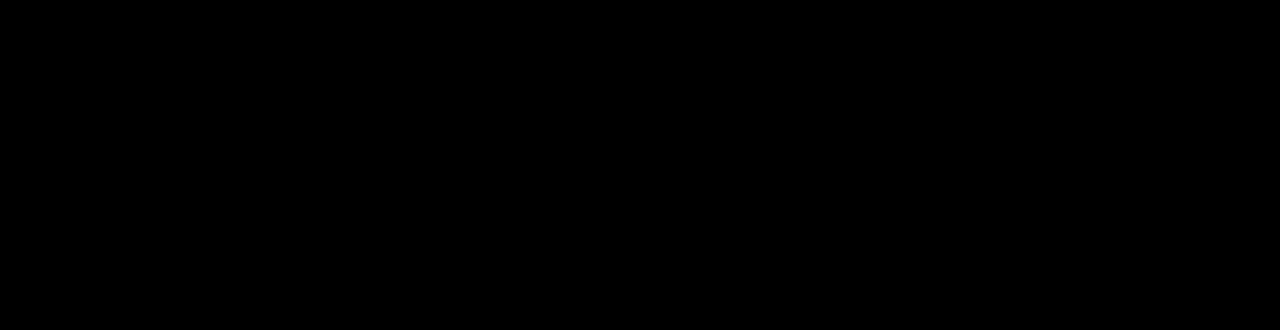
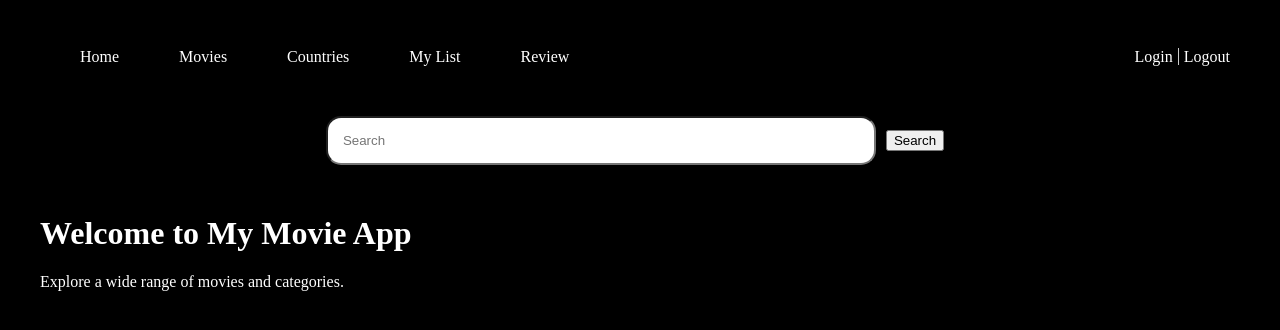
Before and after one commit to SasimaP/Movie-Review-not-complete, a React (Vite) app in the folder mv_frontend/: page /homepage in a window 1280 px wide. Before the commit this address had no page. Shown: the top 330 px of the page. Built offline with nearby package versions, Linux system fonts and the light colour scheme.

Commit message:
finish navbar and search bar

```diff
--- a/mv_frontend/package.json
+++ b/mv_frontend/package.json
@@ -10,6 +10,7 @@
     "preview": "vite preview"
   },
   "dependencies": {
+    "bootstrap": "^5.2.3",
     "react": "^18.2.0",
     "react-dom": "^18.2.0",
     "react-router": "^6.22.3",
--- a/mv_frontend/src/App.jsx
+++ b/mv_frontend/src/App.jsx
@@ -1,12 +1,15 @@
 import React from 'react';
 import { BrowserRouter, Route, Routes } from 'react-router-dom';
+import Homepage from './pages/Homepage';
 import Signup from './pages/Signup';
 import Login from './pages/Login';
 import './App.css'
+import Navbar from './components/navbar';
 
 const App = () => (
   <BrowserRouter>
     <Routes>
+      <Route path="homepage" element={<Homepage />} />
       <Route path="signup" element={<Signup />} />
       <Route path="login" element={<Login />} />
     </Routes>
--- /dev/null
+++ b/mv_frontend/src/components/navbar.css
@@ -0,0 +1,41 @@
+.navbar-nav {
+    display: flex;
+    justify-content: space-between;
+    list-style-type: none;
+  }
+
+  .nav-group-left {
+    display: flex;
+    gap: 50px;
+  }
+
+  .nav-group-right {
+    display: flex;
+  }
+
+  .nav-item {
+    margin-right: 10px;
+  }
+
+  .nav-link {
+    text-decoration: none;
+  }
+
+  .nav-separator {
+    margin: 0 5px;
+    border-right: 1px solid #ccc;
+    height: 20px;
+  }
+
+  .nav-group-right {
+    margin-left: auto;
+  }
+
+  a {
+    text-decoration: none;
+    color: #ffffff;
+  }
+
+  .dropdown-menu {
+    list-style-type: none;
+}
--- /dev/null
+++ b/mv_frontend/src/components/navbar.jsx
@@ -0,0 +1,89 @@
+import React, { useState } from 'react';
+import { Link } from 'react-router-dom';
+import './navbar.css';
+
+const Navbar = () => {
+  const [moviesOpen, setMoviesOpen] = useState(false);
+  const [countriesOpen, setCountriesOpen] = useState(false);
+
+  const handleMoviesClick = () => {
+    setMoviesOpen(!moviesOpen);
+    setCountriesOpen(false);
+  };
+
+  const handleCountriesClick = () => {
+    setCountriesOpen(!countriesOpen);
+    setMoviesOpen(false);
+  };
+
+  return (
+    <nav className="navbar-dark bg-dark">
+      <ul className="navbar-nav">
+        <div className="nav-group-left">
+          <li className="nav-item">
+            <a className="nav-link active" aria-current="page" href="#">Home</a>
+          </li>
+          <li className="nav-item dropdown">
+            <a
+              className="nav-link dropdown-toggle"
+              href="#"
+              role="button"
+              aria-expanded={moviesOpen ? 'true' : 'false'}
+              onClick={handleMoviesClick}
+            >
+              Movies
+            </a>
+            {moviesOpen && (
+              <ul className="dropdown-menu">
+                <li><a className="dropdown-item" href="#">Action</a></li>
+                <li><a className="dropdown-item" href="#">Comedy</a></li>
+                <li><a className="dropdown-item" href="#">Drama</a></li>
+                <li><a className="dropdown-item" href="#">Fantasy</a></li>
+                <li><a className="dropdown-item" href="#">Investigation</a></li>
+                <li><a className="dropdown-item" href="#">Romance</a></li>
+                <li><a className="dropdown-item" href="#">Sci-fi</a></li>
+                <li><a className="dropdown-item" href="#">Thriller</a></li>
+              </ul>
+            )}
+          </li>
+          <li className="nav-item dropdown">
+            <a
+              className="nav-link dropdown-toggle"
+              href="#"
+              role="button"
+              aria-expanded={countriesOpen ? 'true' : 'false'}
+              onClick={handleCountriesClick}
+            >
+              Countries
+            </a>
+            {countriesOpen && (
+              <ul className="dropdown-menu">
+                <li><a className="dropdown-item" href="#">Chinese</a></li>
+                <li><a className="dropdown-item" href="#">England</a></li>
+                <li><a className="dropdown-item" href="#">Japan</a></li>
+                <li><a className="dropdown-item" href="#">Korea</a></li>
+                <li><a className="dropdown-item" href="#">Thai</a></li>
+              </ul>
+            )}
+          </li>
+          <li className="nav-item">
+            <a className="nav-link" href="#">My List</a>
+          </li>
+          <li className="nav-item">
+            <a className="nav-link" href="#">Review</a>
+          </li>
+        </div>
+
+        <div className='nav-group-right'>
+          <li className="nav-item right">
+            <Link to="/login">Login</Link>
+            <span className="nav-separator"></span>
+            <Link to="/login">Logout</Link>
+          </li>
+        </div>
+      </ul>
+    </nav>
+  );
+}
+
+export default Navbar;
--- /dev/null
+++ b/mv_frontend/src/pages/Homepage.css
@@ -0,0 +1,17 @@
+.form-center {
+  display: flex;
+  justify-content: center;
+  align-items: center;
+  margin: 50px;
+}
+
+.search-bar{
+    width: 50%;
+    padding: 15px;
+    border-radius: 15px;
+    background-color: #ffffff;
+  }
+
+  .btn-search {
+    margin: 10px;
+  }
--- /dev/null
+++ b/mv_frontend/src/pages/Homepage.jsx
@@ -0,0 +1,24 @@
+import React from 'react';
+import '../pages/Homepage.css';
+import Navbar from '../components/navbar';
+
+const HomePage = () => {
+  return (
+    <>
+    <Navbar />
+    <form className="form-center" role="search">
+      <input className="search-bar" type="search" placeholder="Search" aria-label="Search"/>
+      <button className="btn-search" type="submit">Search</button>
+    </form>
+
+    <div>
+      <div className="content">
+        <h1>Welcome to My Movie App</h1>
+        <p>Explore a wide range of movies and categories.</p>
+      </div>
+    </div>
+    </>
+  );
+}
+
+export default HomePage;
```
Also changed, not shown: mv_frontend/src/component/navbar.jsx (deleted), 1 other file (tests, documents, lock files or other folders).
